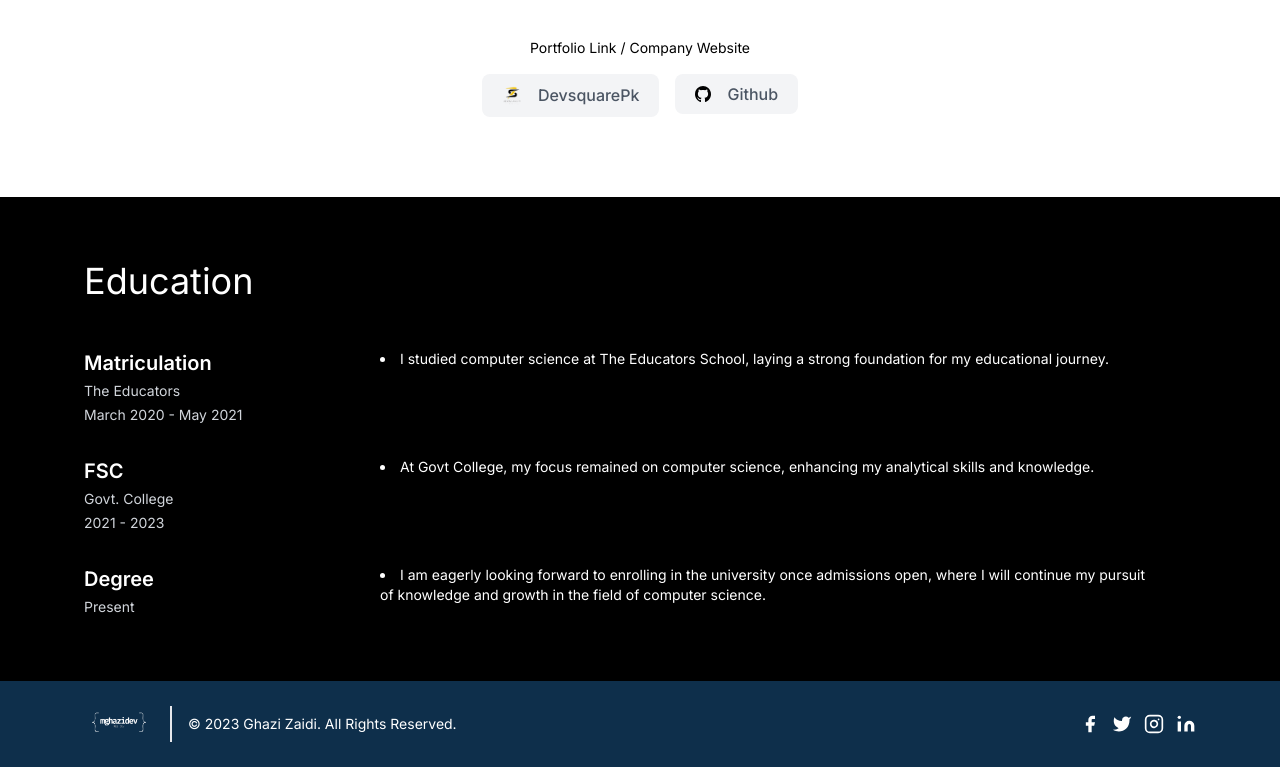
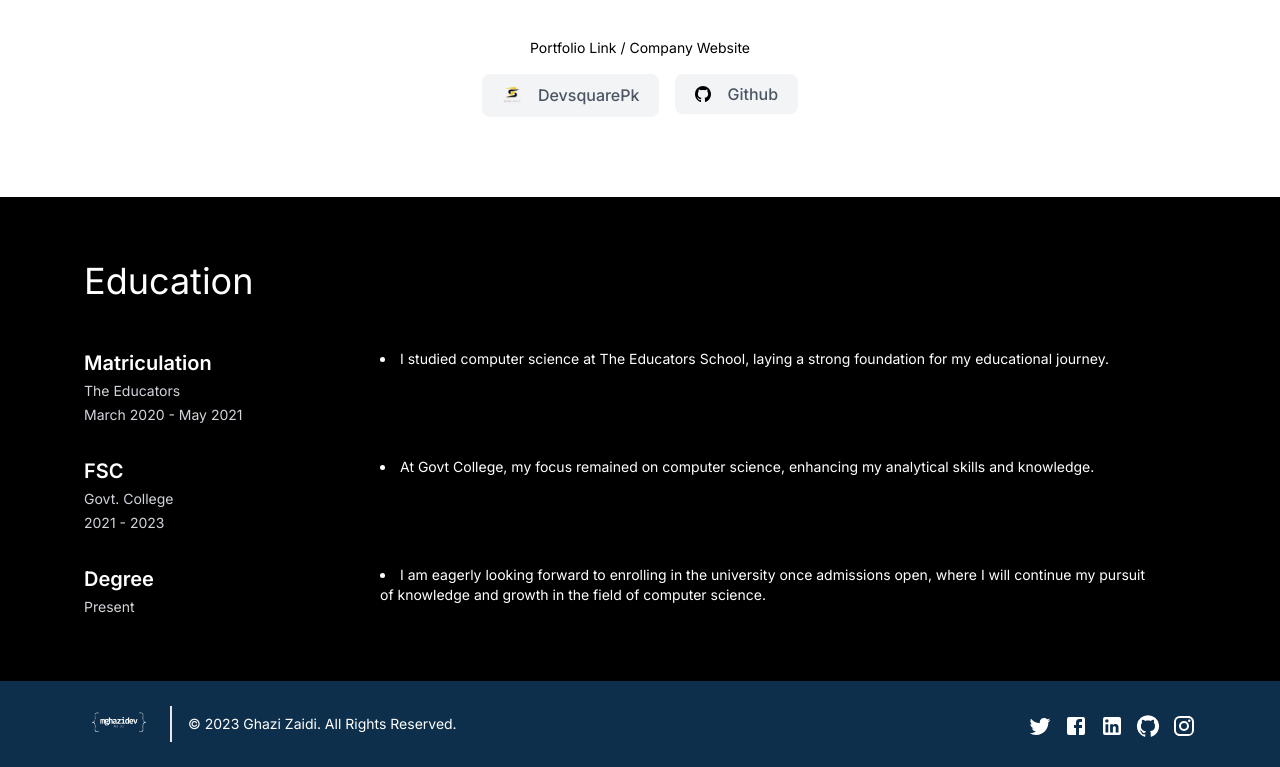
Before and after one commit to mghazidev/mghazidev, a Next.js app: page / in a window 1280 px wide. Shown: the part 1433-2200 px from the top of the page. Built offline with nearby package versions, Linux system fonts and the light colour scheme.

Commit message:
my-website

```diff
--- a/src/app/components/footer/Footer.tsx
+++ b/src/app/components/footer/Footer.tsx
@@ -1,5 +1,11 @@
 import React from "react";
 import Image from "next/image";
+import FacebookIcon from "@mui/icons-material/Facebook";
+import TwitterIcon from "@mui/icons-material/Twitter";
+import LinkedInIcon from "@mui/icons-material/LinkedIn";
+import GitHubIcon from "@mui/icons-material/GitHub";
+import InstagramIcon from "@mui/icons-material/Instagram";
+import Link from "next/link";
 
 const Footer = () => {
   return (
@@ -11,62 +17,37 @@ const Footer = () => {
         <p className="text-sm text-white sm:ml-4 sm:pl-4 sm:border-l-2 sm:border-gray-200 sm:py-2 sm:mt-0 mt-4">
           © 2023 Ghazi Zaidi. All Rights Reserved.
         </p>
-        <span className="inline-flex sm:ml-auto sm:mt-0 mt-4 justify-center sm:justify-start">
-          <a className="text-white">
-            <svg
-              fill="currentColor"
-              stroke-linecap="round"
-              stroke-linejoin="round"
-              stroke-width="2"
-              className="w-5 h-5"
-              viewBox="0 0 24 24"
-            >
-              <path d="M18 2h-3a5 5 0 00-5 5v3H7v4h3v8h4v-8h3l1-4h-4V7a1 1 0 011-1h3z"></path>
-            </svg>
-          </a>
-          <a className="ml-3 text-white">
-            <svg
-              fill="currentColor"
-              stroke-linecap="round"
-              stroke-linejoin="round"
-              stroke-width="2"
-              className="w-5 h-5"
-              viewBox="0 0 24 24"
-            >
-              <path d="M23 3a10.9 10.9 0 01-3.14 1.53 4.48 4.48 0 00-7.86 3v1A10.66 10.66 0 013 4s-4 9 5 13a11.64 11.64 0 01-7 2c9 5 20 0 20-11.5a4.5 4.5 0 00-.08-.83A7.72 7.72 0 0023 3z"></path>
-            </svg>
-          </a>
-          <a className="ml-3 text-white">
-            <svg
-              fill="none"
-              stroke="currentColor"
-              stroke-linecap="round"
-              stroke-linejoin="round"
-              stroke-width="2"
-              className="w-5 h-5"
-              viewBox="0 0 24 24"
-            >
-              <rect width="20" height="20" x="2" y="2" rx="5" ry="5"></rect>
-              <path d="M16 11.37A4 4 0 1112.63 8 4 4 0 0116 11.37zm1.5-4.87h.01"></path>
-            </svg>
-          </a>
-          <a className="ml-3 text-white">
-            <svg
-              fill="currentColor"
-              stroke="currentColor"
-              stroke-linecap="round"
-              stroke-linejoin="round"
-              stroke-width="0"
-              className="w-5 h-5"
-              viewBox="0 0 24 24"
-            >
-              <path
-                stroke="none"
-                d="M16 8a6 6 0 016 6v7h-4v-7a2 2 0 00-2-2 2 2 0 00-2 2v7h-4v-7a6 6 0 016-6zM2 9h4v12H2z"
-              ></path>
-              <circle cx="4" cy="4" r="2" stroke="none"></circle>
-            </svg>
-          </a>
+        <span className="inline-flex sm:ml-auto sm:mt-0 mt-4 gap-3 justify-center sm:justify-start">
+          <Link
+            href="https://twitter.com/Ghazi99418953"
+            className="text-2xl hover:text-yellow-500"
+          >
+            <TwitterIcon />
+          </Link>
+          <Link
+            href="https://www.facebook.com/people/Ghazi-Mohammad/pfbid026mHsRRaNgGy3EkAAT6rPXXwWhz8njhSkpFT6U4Va3N2HyzMZ7TJm7CXXz1hbgB5vl/"
+            className="text-2xl hover:text-yellow-500"
+          >
+            <FacebookIcon />
+          </Link>
+          <Link
+            href="https://www.linkedin.com/in/mghazidev/"
+            className="text-2xl hover:text-yellow-500"
+          >
+            <LinkedInIcon />
+          </Link>
+          <Link
+            href="https://github.com/mghazidev"
+            className="text-2xl hover:text-yellow-500"
+          >
+            <GitHubIcon />
+          </Link>
+          <Link
+            href="https://www.instagram.com/mghazidev/"
+            className="text-2xl hover:text-yellow-500"
+          >
+            <InstagramIcon />
+          </Link>
         </span>
       </div>
     </footer>
--- a/src/app/components/header/Header.tsx
+++ b/src/app/components/header/Header.tsx
@@ -4,6 +4,7 @@ import LinkedInIcon from "@mui/icons-material/LinkedIn";
 import GitHubIcon from "@mui/icons-material/GitHub";
 import InstagramIcon from "@mui/icons-material/Instagram";
 import Image from "next/image";
+import Link from "next/link";
 
 const IntroSection = () => {
   return (
@@ -23,21 +24,36 @@ const IntroSection = () => {
               pursue a career as a JS React Developer.
             </p>
             <div className="flex space-x-4">
-              <a href="#" className="text-2xl hover:text-yellow-500">
+              <Link
+                href="https://twitter.com/Ghazi99418953"
+                className="text-2xl hover:text-yellow-500"
+              >
                 <TwitterIcon />
-              </a>
-              <a href="#" className="text-2xl hover:text-yellow-500">
+              </Link>
+              <Link
+                href="https://www.facebook.com/people/Ghazi-Mohammad/pfbid026mHsRRaNgGy3EkAAT6rPXXwWhz8njhSkpFT6U4Va3N2HyzMZ7TJm7CXXz1hbgB5vl/"
+                className="text-2xl hover:text-yellow-500"
+              >
                 <FacebookIcon />
-              </a>
-              <a href="#" className="text-2xl hover:text-yellow-500">
+              </Link>
+              <Link
+                href="https://www.linkedin.com/in/mghazidev/"
+                className="text-2xl hover:text-yellow-500"
+              >
                 <LinkedInIcon />
-              </a>
-              <a href="#" className="text-2xl hover:text-yellow-500">
+              </Link>
+              <Link
+                href="https://github.com/mghazidev"
+                className="text-2xl hover:text-yellow-500"
+              >
                 <GitHubIcon />
-              </a>
-              <a href="#" className="text-2xl hover:text-yellow-500">
+              </Link>
+              <Link
+                href="https://www.instagram.com/mghazidev/"
+                className="text-2xl hover:text-yellow-500"
+              >
                 <InstagramIcon />
-              </a>
+              </Link>
             </div>
           </div>
           <div className="lg:max-w-lg lg:w-full md:w-1/2 w-5/6">
--- a/src/app/layout.tsx
+++ b/src/app/layout.tsx
@@ -1,22 +1,22 @@
-import './globals.css'
-import type { Metadata } from 'next'
-import { Inter } from 'next/font/google'
+import "./globals.css";
+import type { Metadata } from "next";
+import { Inter } from "next/font/google";
 
-const inter = Inter({ subsets: ['latin'] })
+const inter = Inter({ subsets: ["latin"] });
 
 export const metadata: Metadata = {
-  title: 'Create Next App',
-  description: 'Generated by create next app',
-}
+  title: "Ghazi Zaidi",
+  description: "Generated by mghazidev",
+};
 
 export default function RootLayout({
   children,
 }: {
-  children: React.ReactNode
+  children: React.ReactNode;
 }) {
   return (
     <html lang="en">
       <body className={inter.className}>{children}</body>
     </html>
-  )
+  );
 }
```
